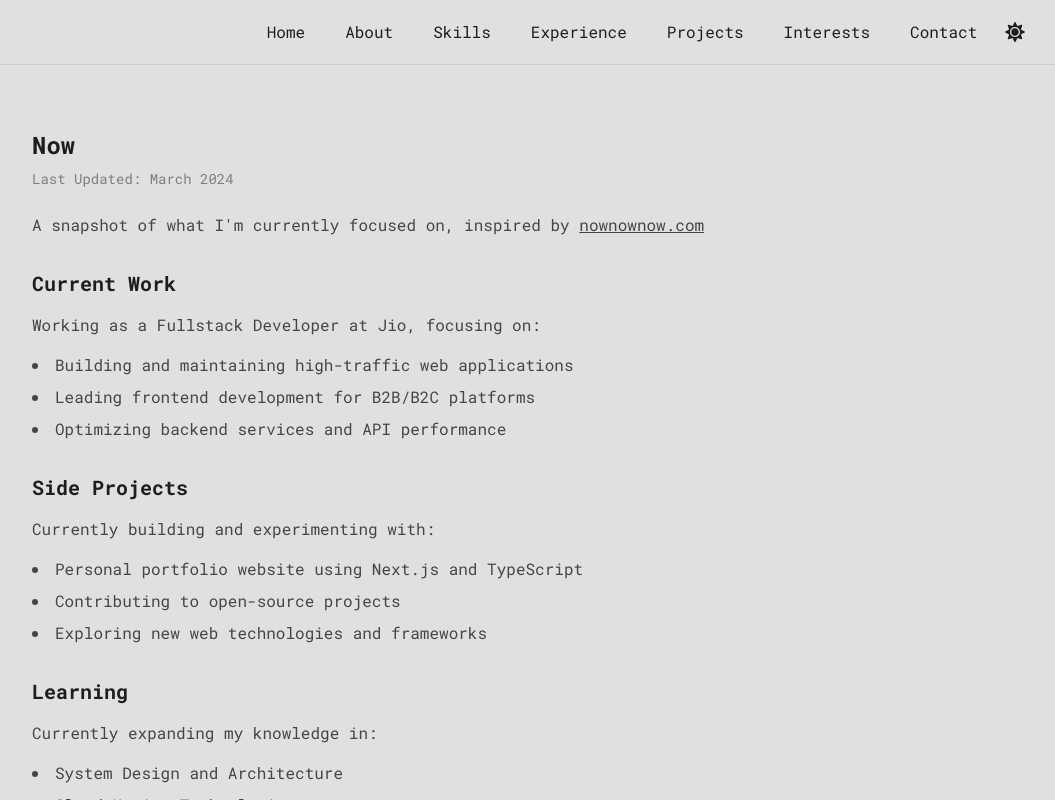
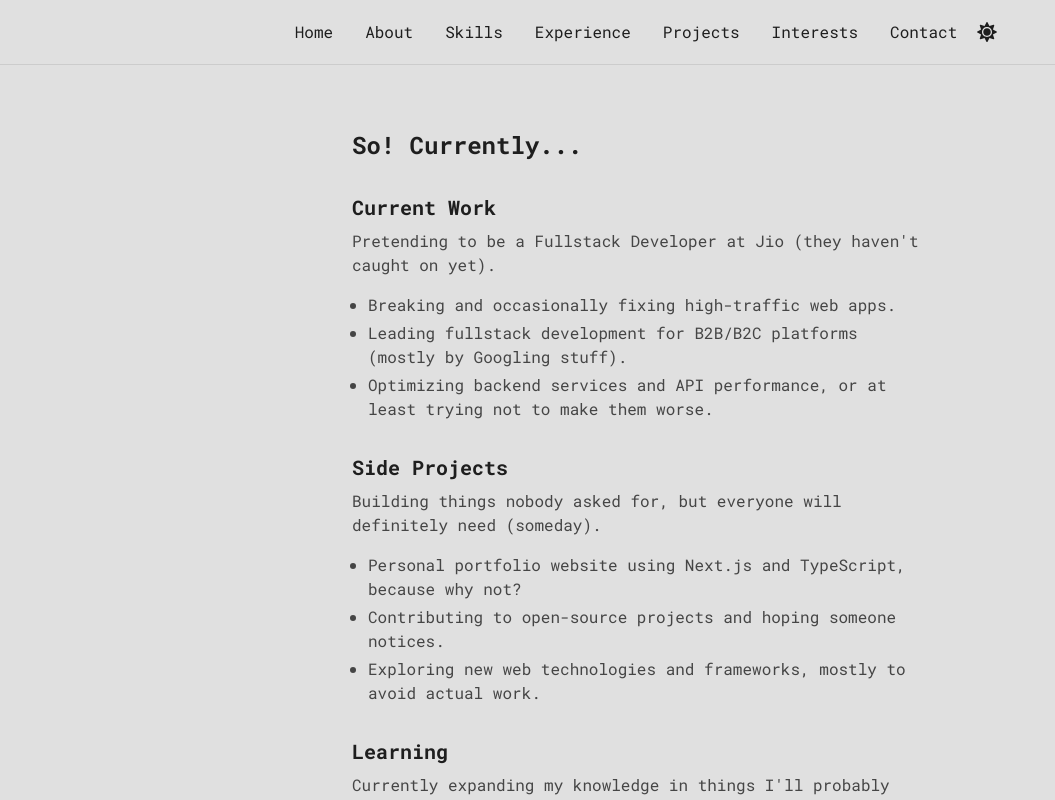
Before and after one commit to JayeshPadhiar/jayeshpadhiar.github.io, a Next.js app: page /now in a window 1280 px wide. Shown: the whole page, without its empty margins (0-1055 px from the left). Built offline with nearby package versions, Linux system fonts and the light colour scheme.

Commit message:
improvements

```diff
--- a/src/app/books/components/BookCard.tsx
+++ b/src/app/books/components/BookCard.tsx
@@ -3,7 +3,7 @@ export function BookCard({ title, author, description = "" }: { title: string, a
 		<div className="flex flex-col items-start justify-start gap-1 border-1 border-foreground/10 rounded-xl px-4 py-2 w-full md:max-w-[400px] self-stretch">
 			<h2 className="text-lg font-bold">{title}</h2>
 			<p className="text-xs text-foreground/50 ">{author}</p>
-			<p className="text-sm text-foreground/50 mt-2">{description}</p>
+			<p className="text-sm text-foreground/60 mt-2">{description}</p>
 		</div>
 	);
 }
--- a/src/app/books/page.tsx
+++ b/src/app/books/page.tsx
@@ -6,7 +6,7 @@ export default function Books() {
 			{
 				title: "To Kill a Mockingbird",
 				author: "Harper Lee",
-				description: "A novel about the moral and spiritual struggles of the main character, Raskolnikov, who murders an empress to free himself from the burden of poverty and guilt.",
+				description: "A classic novel about the moral growth of a young girl in the American South during the 1930s.",
 				image: "/images/book-1.jpg"
 			},
 			{
--- a/src/app/now/page.tsx
+++ b/src/app/now/page.tsx
@@ -1,98 +1,96 @@
 import MainContent from "@/components/MainContent";
+import { BookCard } from "../books/components/BookCard";
 
 export default function Now() {
 	const now = {
-		lastUpdated: "March 2024",
+		lastUpdated: "June 2025",
 		currentWork: {
 			title: "Current Work",
-			description: "Working as a Fullstack Developer at Jio, focusing on:",
+			description: "Pretending to be a Fullstack Developer at Jio (they haven't caught on yet).",
 			items: [
-				"Building and maintaining high-traffic web applications",
-				"Leading frontend development for B2B/B2C platforms",
-				"Optimizing backend services and API performance",
+				"Breaking and occasionally fixing high-traffic web apps.",
+				"Leading fullstack development for B2B/B2C platforms (mostly by Googling stuff).",
+				"Optimizing backend services and API performance, or at least trying not to make them worse."
 			]
 		},
 		sideProjects: {
 			title: "Side Projects",
-			description: "Currently building and experimenting with:",
+			description: "Building things nobody asked for, but everyone will definitely need (someday).",
 			items: [
-				"Personal portfolio website using Next.js and TypeScript",
-				"Contributing to open-source projects",
-				"Exploring new web technologies and frameworks"
+				"Personal portfolio website using Next.js and TypeScript, because why not?",
+				"Contributing to open-source projects and hoping someone notices.",
+				"Exploring new web technologies and frameworks, mostly to avoid actual work."
 			]
 		},
 		learning: {
 			title: "Learning",
-			description: "Currently expanding my knowledge in:",
+			description: "Currently expanding my knowledge in things I'll probably forget by next week.",
 			items: [
-				"System Design and Architecture",
-				"Cloud Native Technologies",
-				"Advanced TypeScript Patterns"
+				"Data Structures and Algorithms (so I can finally understand those LeetCode memes)."
 			]
 		},
 		reading: {
 			title: "Reading",
-			description: "Books I'm currently reading:",
+			description: "Books I'm currently reading (or at least pretending to read on Zoom calls):",
 			items: [
-				"Technical: [Book Title]",
-				"Non-Fiction: [Book Title]",
-				"Fiction: [Book Title]"
+				<BookCard title="To Kill a Mockingbird" author="Harper Lee" description="A classic novel about the moral growth of a young girl in the American South during the 1930s. Also, there's a bird." />
 			]
 		},
 		health: {
 			title: "Health & Habits",
-			description: "Current focus areas:",
+			description: "Trying to be healthy so I can live long enough to finish my Netflix watchlist.",
 			items: [
-				"Regular exercise and strength training",
-				"Maintaining a consistent sleep schedule",
-				"Practicing mindfulness and meditation"
+				"Regular exercise and strength training (lifting groceries counts, right?)",
+				"Maintaining a consistent sleep schedule (consistently ignoring it, that is).",
+				"Practicing mindfulness and meditation, or just staring at the ceiling."
 			]
 		},
 		personal: {
 			title: "Personal Life",
-			description: "What's keeping me busy outside of work:",
+			description: "What's keeping me busy outside of work (besides existential dread):",
 			items: [
-				"Planning upcoming travels",
-				"Learning a new skill",
-				"Spending time with family and friends"
+				"Planning upcoming travels (to the fridge and back).",
+				"Learning a new skill: perfecting the art of procrastination.",
+				"Spending time with family and friends, mostly convincing them I have a real job."
 			]
 		},
 		upcoming: {
 			title: "Upcoming Goals",
-			description: "What I'm looking forward to:",
+			description: "What I'm looking forward to (besides the weekend):",
 			items: [
-				"Launching new features for current projects",
-				"Completing advanced certifications",
-				"Contributing more to the dev community"
+				"Launching new features for current projects (and hoping nothing breaks).",
+				"Completing advanced certifications (so my LinkedIn looks cooler).",
+				"Contributing more to the dev community, or at least retweeting smart people."
 			]
 		}
 	};
 
 	return (
 		<MainContent>
-			<section className="w-full flex flex-col items-start justify-start gap-8 px-8 py-16">
+			<section className="w-full md:w-1/2 flex flex-col items-start justify-start gap-8 px-8 py-16 mx-auto">
 				<div className="flex flex-col items-start justify-start gap-2">
-					<h1 className="text-2xl font-bold">Now</h1>
-					<p className="text-sm text-foreground/50">Last Updated: {now.lastUpdated}</p>
-					<p className="text-md text-foreground/80 mt-4">
-						A snapshot of what I'm currently focused on, inspired by <a href="https://nownownow.com/about" target="_blank" rel="noopener noreferrer" className="underline">nownownow.com</a>
-					</p>
+					<h1 className="text-2xl font-bold">So! Currently...</h1>
 				</div>
 
 				{Object.values(now).map((section, index) => {
 					if (typeof section === 'string') return null;
 					return (
-						<div key={section.title} className="flex flex-col items-start justify-start gap-4 w-full">
+						<div key={section.title} className="flex flex-col items-start justify-start gap-2 w-full">
 							<h2 className="text-xl font-bold">{section.title}</h2>
-							<p className="text-md text-foreground/80">{section.description}</p>
-							<ul className="list-disc list-inside space-y-2">
+							<p className="text-md text-foreground/80 mb-2">{section.description}</p>
+							<ul className="list-disc list-inside space-y-1 ml-4">
 								{section.items.map((item, idx) => (
-									<li key={idx} className="text-md text-foreground/80">{item}</li>
+									<li key={idx} className="text-md text-foreground/80 list-outside">{item}</li>
 								))}
 							</ul>
 						</div>
 					);
 				})}
+
+				<p className="text-sm text-foreground/50">Last Updated: {now.lastUpdated}</p>
+				<p className="text-md text-foreground/80 mt-4">
+					This page is inspired by <a href="https://nownownow.com/about" target="_blank" rel="noopener noreferrer" className="underline">nownownow.com</a>
+				</p>
 			</section>
 		</MainContent>
 	);
--- a/src/components/Header.tsx
+++ b/src/components/Header.tsx
@@ -7,33 +7,34 @@ export default function Header() {
   const tabs = [
     {
       name: "Home",
-      href: "#home"
+      href: "/"
     },
     {
       name: "About",
-      href: "#about"
+      href: "/#about"
     },
     {
       name: "Skills",
-      href: "#skills"
+      href: "/#skills"
     },
     {
       name: "Experience",
-      href: "#experience"
+      href: "/#experience"
     },
     {
       name: "Projects",
-      href: "#projects"
+      href: "/#projects"
     },
     {
       name: "Interests",
-      href: "#interests"
+      href: "/#interests"
     },
     {
       name: "Contact",
-      href: "#contact"
+      href: "/#contact"
     }
-  ]
+  ];
+
 
   const toggleTheme = () => {
     const root = document.documentElement;
@@ -46,19 +47,16 @@ export default function Header() {
 
   return (
     <header className="w-full p-2 md:p-4 sticky top-0 bg-background z-10 border-b-1 border-foreground/10">
-      <nav className="w-full flex flex-row items-center justify-between md:px-16">
-        <ul className="flex flex-row items-center justify-center md:justify-center w-full md:gap-4 flex-wrap">
+      <nav className="w-full flex flex-row items-center justify-center px-8 md:px-16 flex-wrap gap-2">
           {tabs.map((tab) => (
-            <li className="text-sm md:text-base cursor-pointer hover:outline-[0.5px] hover:outline-foreground/50 rounded-full px-3 py-1" key={tab.name}>
-              <a href={tab.href}>{tab.name}</a>
-            </li>
+            <a className="text-sm md:text-base cursor-pointer hover:outline-[0.5px] hover:outline-foreground/50 rounded-full px-3 py-1" key={tab.name} href={tab.href}>
+              {tab.name}
+            </a>
           ))}
 
           <div className="flex flex-row items-center justify-center gap-2" onClick={toggleTheme}>
-            {theme === 'dark' ? <FaSun className="w-5 h-5"/> : <FaMoon className="w-5 h-5"/>}
+          {theme === 'dark' ? <FaSun className="w-5 h-5"/> : <FaMoon className="w-5 h-5"/>}
           </div>
-        </ul>
-
       </nav>
     </header>
   );
```
